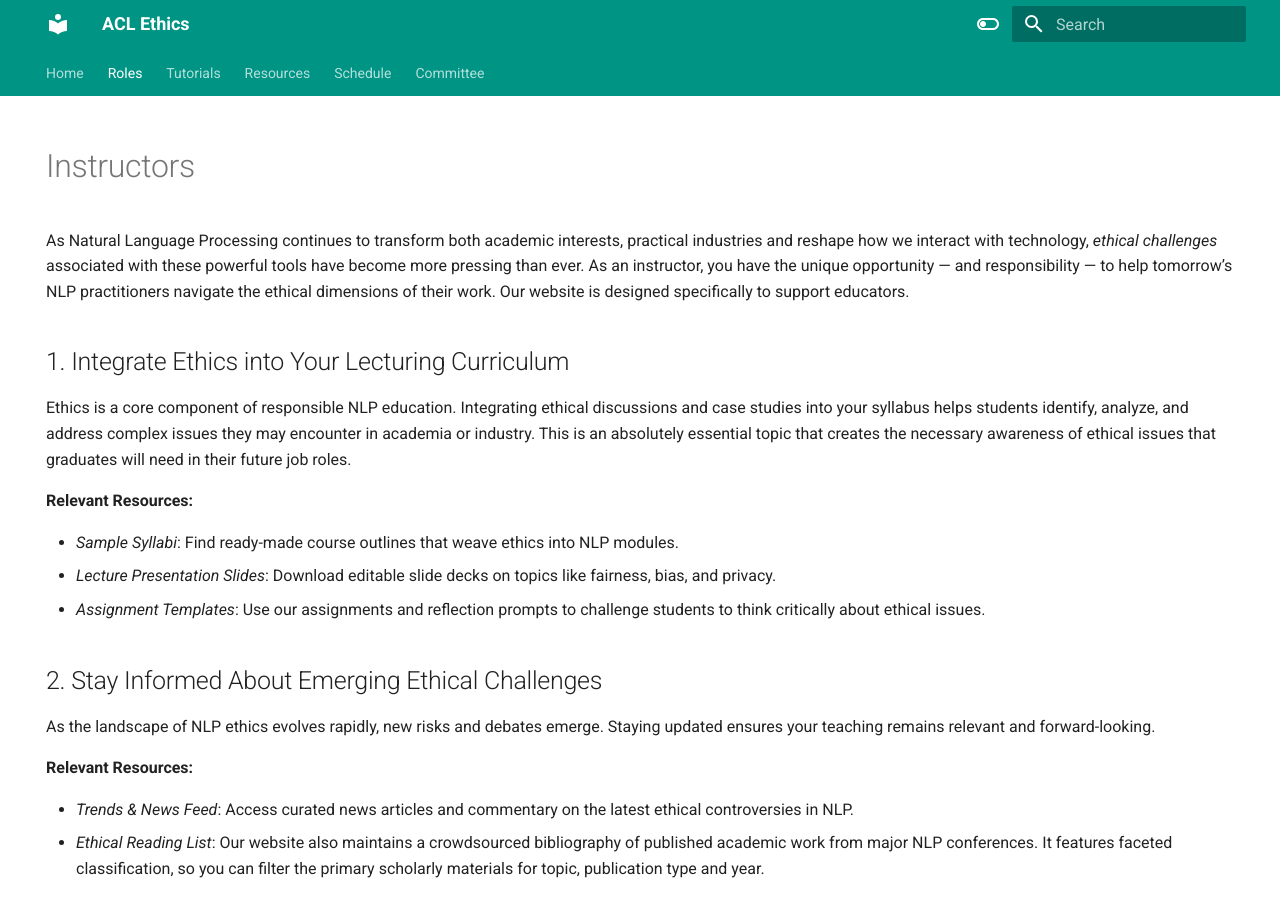
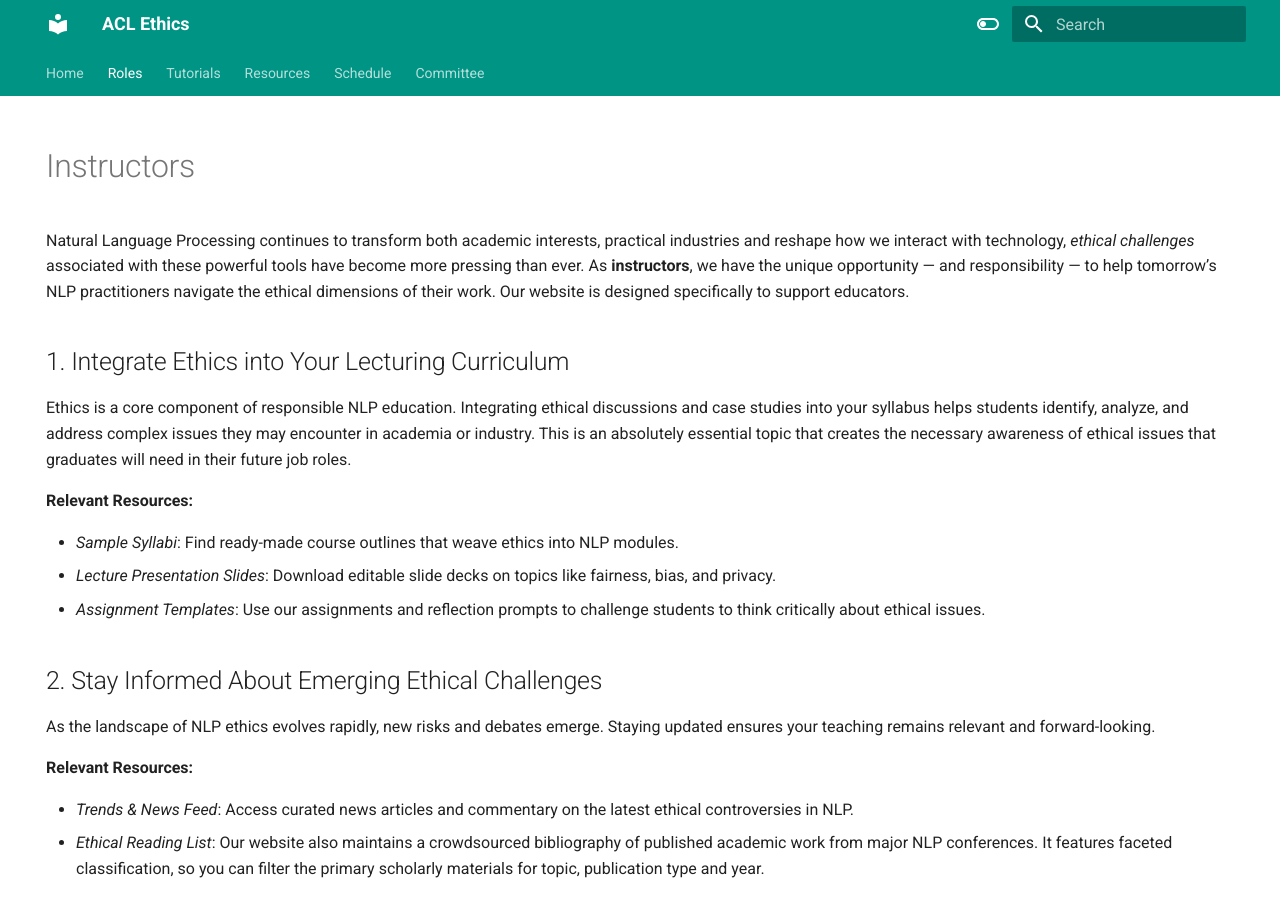
Before and after one commit to knmnyn/ethics-website, an MkDocs documentation site: the page built from docs/roles/instructors.md, in a window 1280 px wide and 900 px high. Built offline with MkDocs 1.6.1 and Material for MkDocs 9.7.7, drawn with Linux system fonts in a browser that asks for light colours.

Commit message:
Fix formatting.

```diff
--- a/docs/roles/instructors.md
+++ b/docs/roles/instructors.md
@@ -2,9 +2,10 @@
 hide:
   - navigation
   - toc
+  - title
 ---
 
-As Natural Language Processing continues to transform both academic interests, practical industries and reshape how we interact with technology, *ethical challenges* associated with these powerful tools have become more pressing than ever. As an instructor, you have the unique opportunity — and responsibility — to help tomorrow’s NLP practitioners navigate the ethical dimensions of their work. Our website is designed specifically to support educators.
+Natural Language Processing continues to transform both academic interests, practical industries and reshape how we interact with technology, *ethical challenges* associated with these powerful tools have become more pressing than ever. As **instructors**, we have the unique opportunity — and responsibility — to help tomorrow’s NLP practitioners navigate the ethical dimensions of their work. Our website is designed specifically to support educators.
 
 ## 1. Integrate Ethics into Your Lecturing Curriculum
 
```
